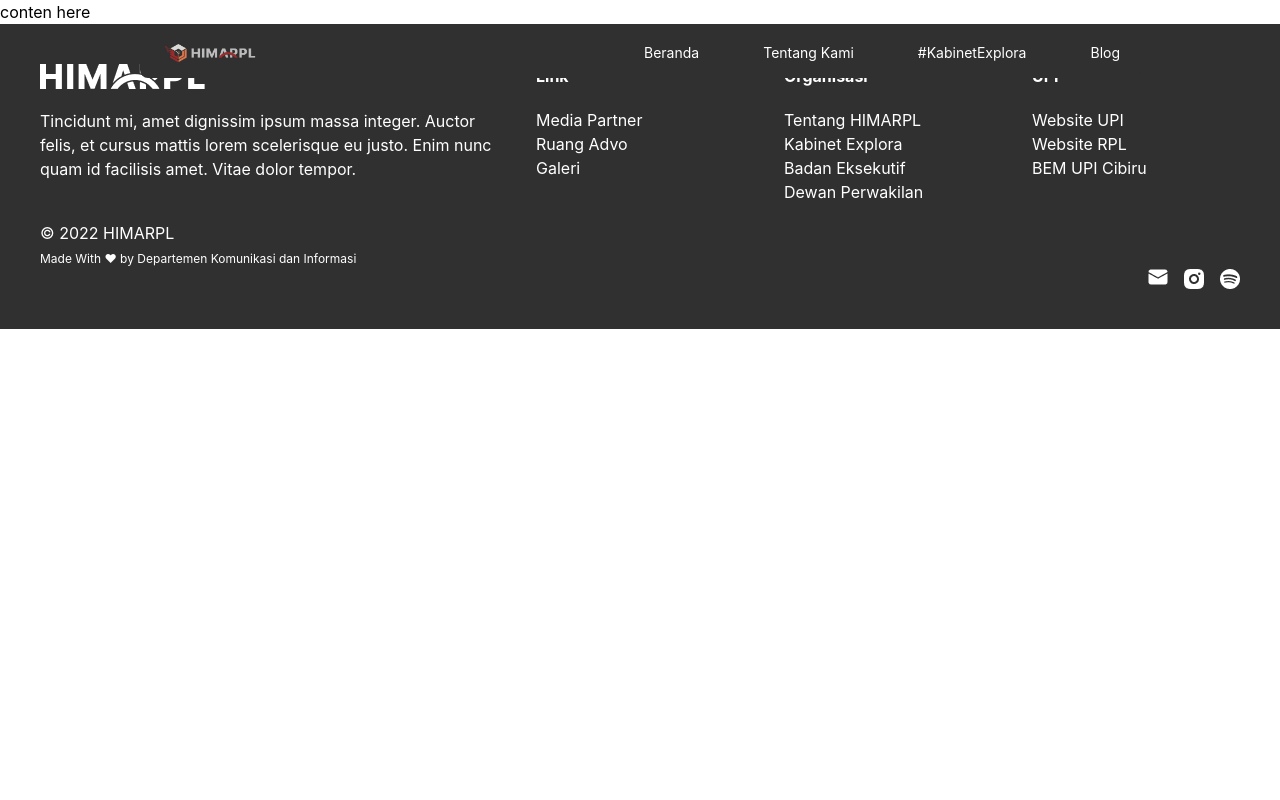
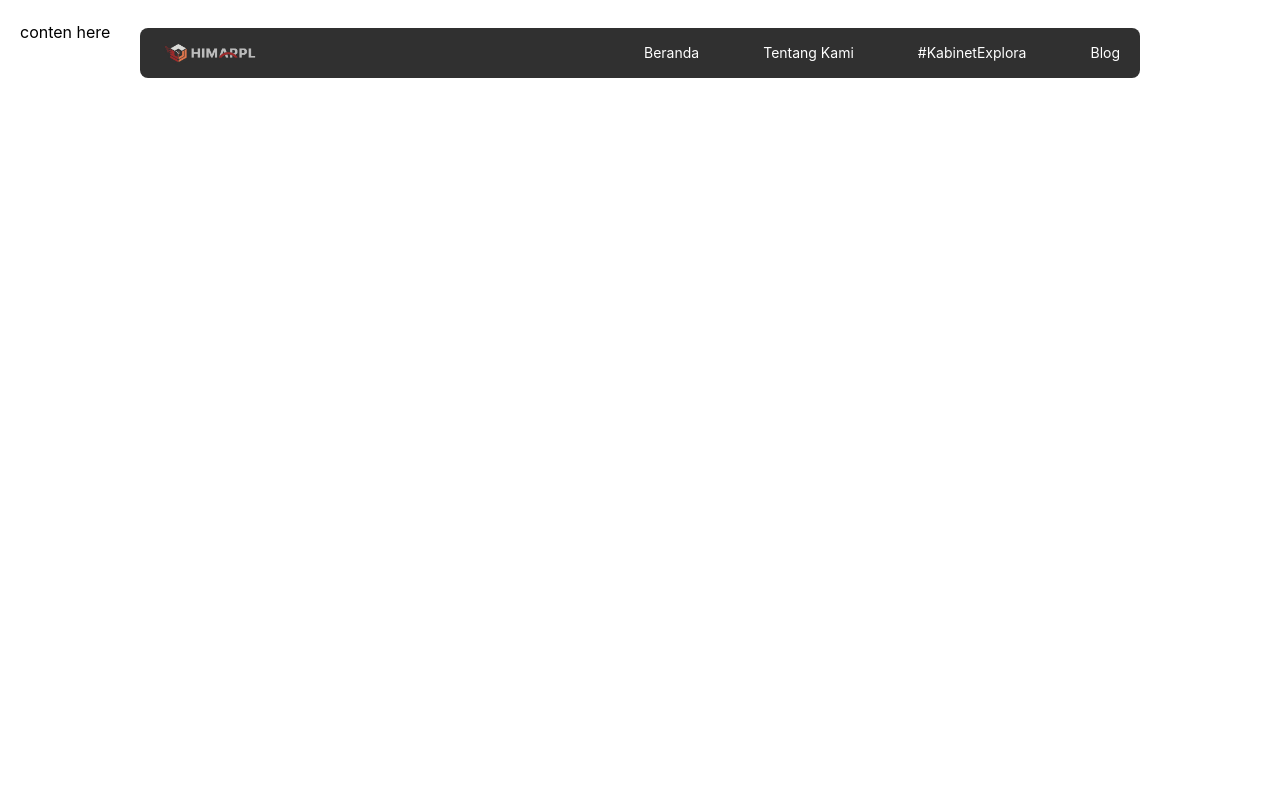
Before and after one commit to himarplupi/web-hima, a Next.js app: page / in a window 1280 px wide. Shown: the top 800 px of the page. Built offline with nearby package versions, Linux system fonts and the light colour scheme.

Commit message:
fix layout

```diff
--- a/components/Layout.js
+++ b/components/Layout.js
@@ -5,7 +5,7 @@ const Layout = ({ children }) => {
   return (
     <>
       <Navbar />
-      <div>{children}</div>
+      <div className='w-max-full min-h-screen p-5'>{children}</div>
       <Footer />
     </>
   );
```
